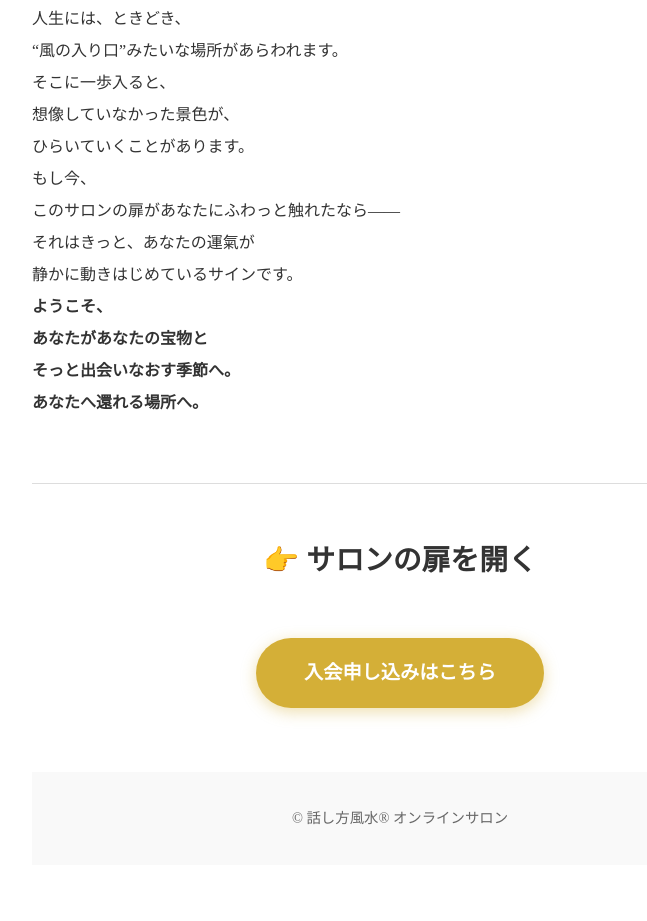
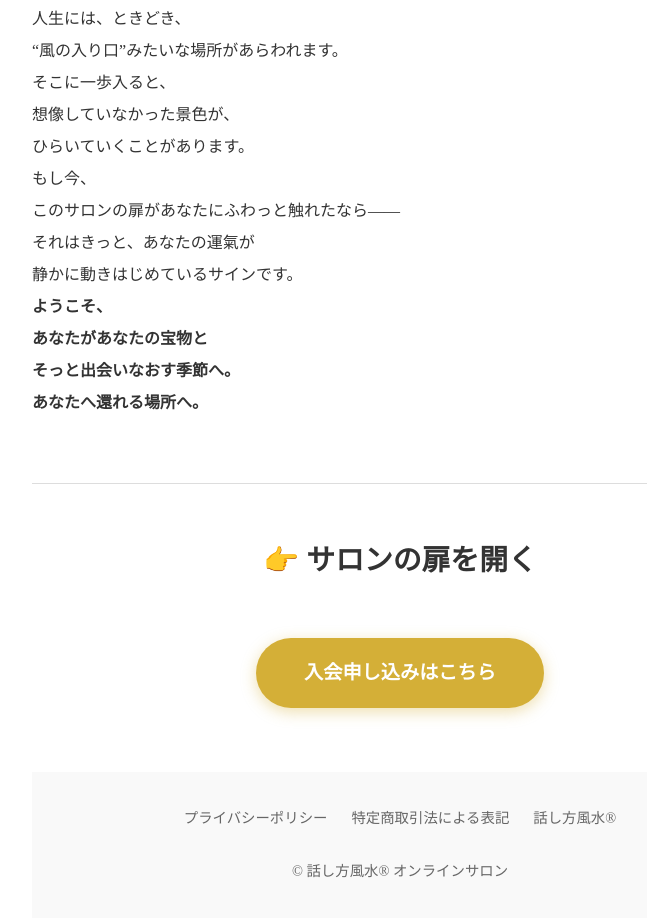
Before and after one commit to msakai6831/miyazakiharuco, a plain HTML site: page index.html in a window 1280 px wide. Shown: the part 5697-6618 px from the top of the page, without its empty margins (240-887 px from the left). Drawn offline with Linux system fonts and the light colour scheme; a web font is replaced by a local one.

Commit message:
Add files via upload

```diff
--- a/index.html
+++ b/index.html
@@ -262,6 +262,13 @@
         </section>
 
         <footer class="footer">
+            <div class="footer-links">
+                <a href="https://utage-system.com/p/dYVlkQYktetN" target="_blank"
+                    rel="noopener noreferrer">プライバシーポリシー</a>
+                <a href="https://utage-system.com/p/PDPIXSr3m1hM" target="_blank"
+                    rel="noopener noreferrer">特定商取引法による表記</a>
+                <a href="https://miyazakiharuco.com/" target="_blank" rel="noopener noreferrer">話し方風水®</a>
+            </div>
             <p>&copy; 話し方風水® オンラインサロン</p>
         </footer>
 
--- a/style.css
+++ b/style.css
@@ -305,3 +305,22 @@ body {
     font-size: 0.9rem;
     color: #666;
 }
+
+.footer-links {
+    display: flex;
+    justify-content: center;
+    gap: 1.5rem;
+    margin-bottom: 1.5rem;
+    flex-wrap: wrap;
+}
+
+.footer-links a {
+    color: #666;
+    text-decoration: none;
+    transition: color 0.3s ease;
+}
+
+.footer-links a:hover {
+    color: var(--accent-color);
+    text-decoration: underline;
+}
```
